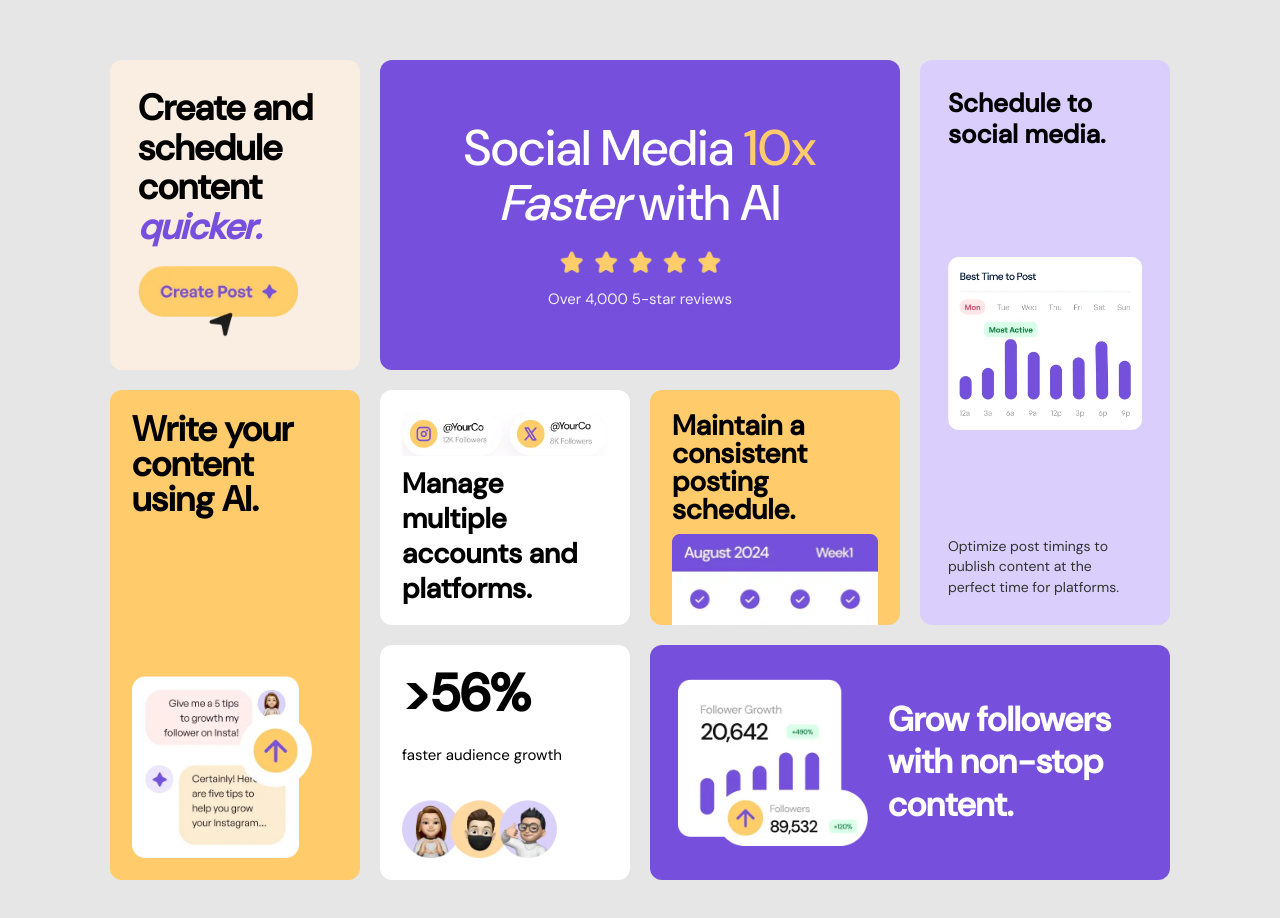
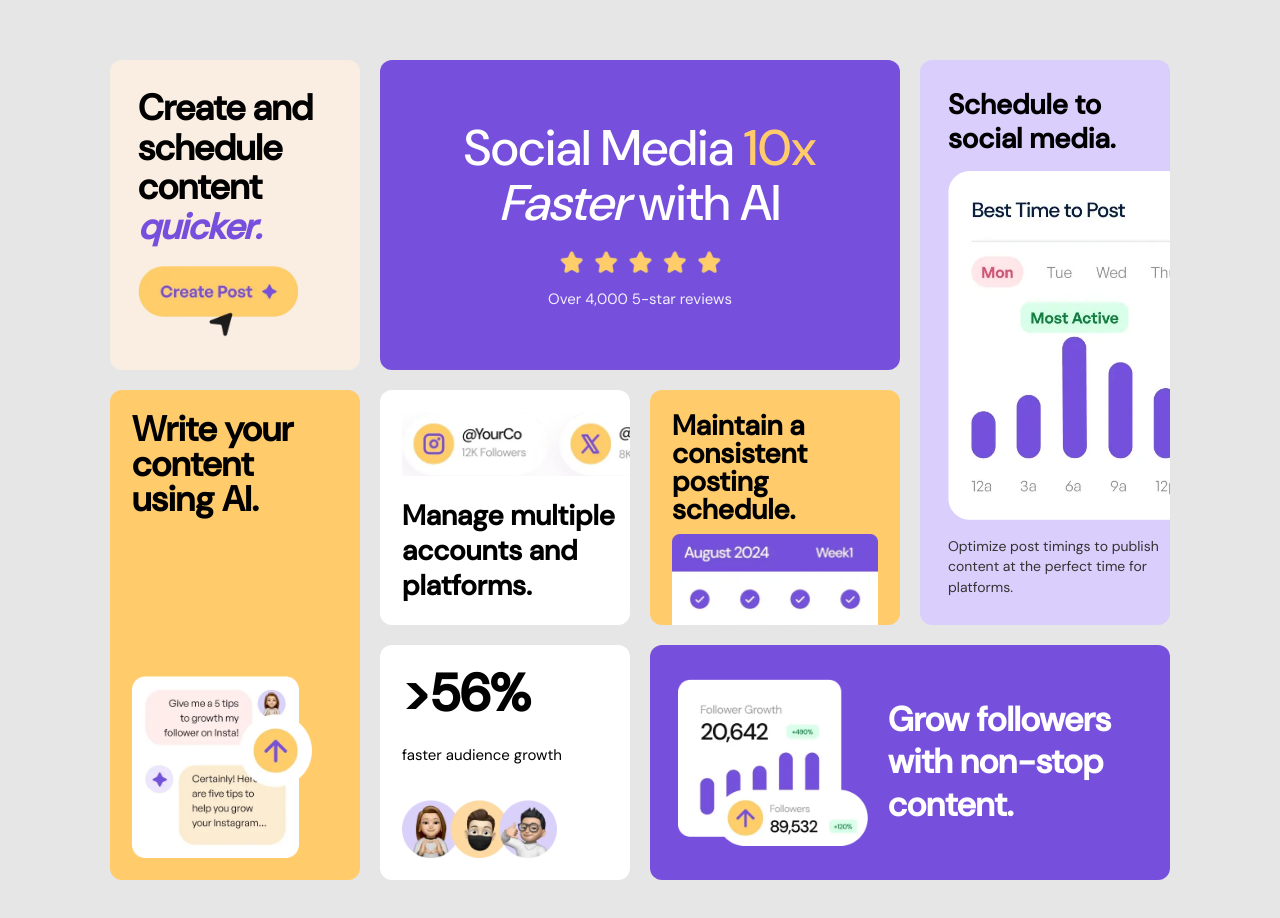
Before and after one commit to Anandvlog/bento-grid, a React (Vite) app: page / in a window 1280 px wide. Shown: the top 918 px of the page. Built offline with nearby package versions, Linux system fonts and the light colour scheme.

Commit message:
minnor layout arguest

```diff
--- a/src/App.css
+++ b/src/App.css
@@ -109,12 +109,12 @@ body { background-color: hsl(0, 0%, 90%); }
   grid-column: 4;
   grid-row: 1 / 3;
   background-color: hsl(254, 88%, 90%);
-  padding: 28px;
+  padding: 28px 0px 28px 28px;
   display: flex;
   flex-direction: column;
 }
 .schedule_card h3 {
-  font-size: 26px;
+  font-size: 28px;
   line-height: 1.2;
   margin-bottom: 16px;
 }
@@ -122,8 +122,8 @@ body { background-color: hsl(0, 0%, 90%); }
   width: 100%;
   flex: 1;
   min-height: 0;
-  object-fit: contain;
-  object-position: center;
+  object-fit: cover;
+  object-position: left;
 }
 .schedule_card p {
   font-size: 14px;
@@ -137,15 +137,15 @@ body { background-color: hsl(0, 0%, 90%); }
   grid-column: 2;
   grid-row: 2;
   background-color: hsl(0, 0%, 100%);
-  padding: 22px;
+  padding: 22px 0px 22px 22px;
   display: flex;
   flex-direction: column;
   justify-content: space-between;
 }
 .multi-media-card img {
   width: 100%;
-  height: 52px;
-  object-fit: contain;
+  height: 64px;
+  object-fit: cover;
   object-position: left;
 }
 .multi-media-card h2 {
```
